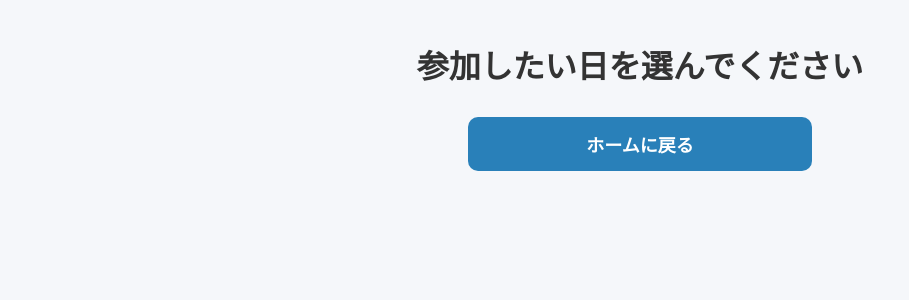
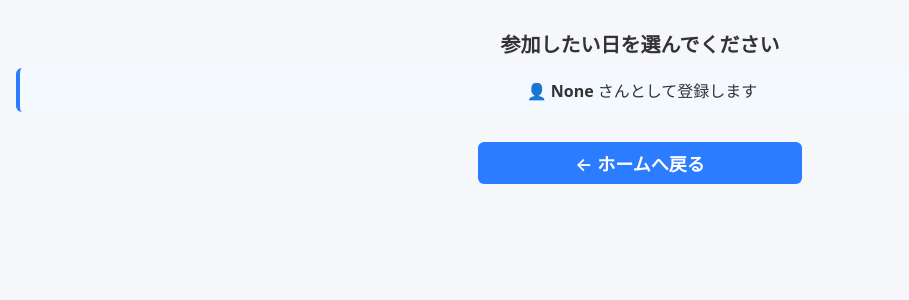
Before and after one commit to matsumurashin0125/event-app7, a Flask app: page /register in a window 1280 px wide. Shown: the top 300 px of the page, without its empty margins (0-909 px from the left). Run offline with Flask 3, Linux system fonts and the light colour scheme.

Commit message:
Update register_select.html

```diff
--- a/templates/register_select.html
+++ b/templates/register_select.html
@@ -4,12 +4,43 @@
     <title>参加登録 - 候補日選択</title>
     <meta name="viewport" content="width=device-width, initial-scale=1">
     <link rel="stylesheet" href="/static/style.css">
+
+    <style>
+        body { font-family: system-ui, -apple-system, "Hiragino Kaku Gothic ProN", "メイリオ", sans-serif; padding: 16px; }
+        h1 { font-size: 20px; text-align: center; margin-bottom: 10px; }
+
+        .username-box {
+            background: #f4f8ff;
+            border-left: 4px solid #2b7cff;
+            padding: 10px;
+            border-radius: 6px;
+            margin-bottom: 20px;
+            font-size: 16px;
+        }
+
+        .card-list { display: grid; grid-template-columns: repeat(auto-fit,minmax(240px,1fr)); gap: 12px; }
+        .card {
+            border: 1px solid #eee;
+            padding: 16px;
+            border-radius: 10px;
+            background: white;
+            box-shadow: 0 2px 4px rgba(0,0,0,0.06);
+        }
+
+        .card h2 { font-size: 18px; margin-bottom: 4px; }
+        .btn { display: inline-block; margin-top: 10px; padding: 8px 12px; background:#2b7cff;
+               color:white; border-radius:6px; text-decoration:none; text-align:center; }
+    </style>
 </head>
 <body>
 
 <h1>参加したい日を選んでください</h1>
 
-<a class="btn" href="{{ url_for('home') }}">ホームに戻る</a>
+<div class="username-box">
+    👤 <strong>{{ user_name }}</strong> さんとして登録します
+</div>
+
+<a class="btn" href="{{ url_for('home') }}">← ホームへ戻る</a>
 
 <div class="card-list">
     {% for c in candidates %}
@@ -17,7 +48,8 @@
         <h2>{{ c.year }}年{{ c.month }}月{{ c.day }}日</h2>
         <p>{{ c.gym }}</p>
         <p>{{ c.start }} - {{ c.end }}</p>
-        <a class="btn" href="{{ url_for('register_event', candidate_id=c.id) }}">この日で登録する</a>
+
+        <a class="btn" href="{{ url_for('register_event', candidate_id=c.id) }}">この日で登録</a>
     </div>
     {% endfor %}
 </div>
```
